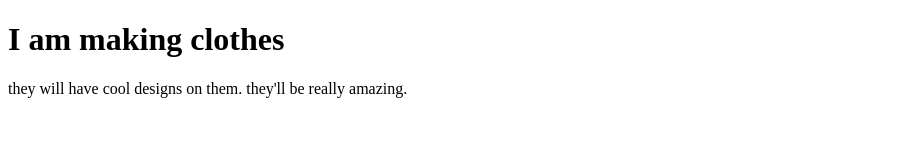
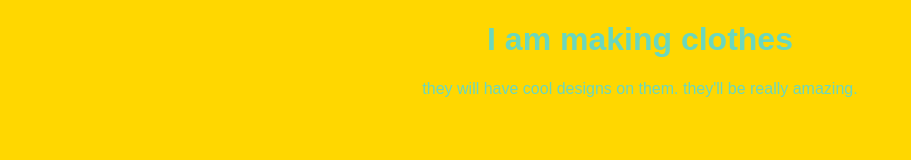
Before and after one commit to Krael7295/Krael7295.github.io, a plain HTML site: page index.html in a window 1280 px wide. Shown: the whole page, without its empty margins (0-911 px from the left). Drawn offline with Linux system fonts and the light colour scheme.

Commit message:
Update index.html

```diff
--- a/index.html
+++ b/index.html
@@ -3,9 +3,9 @@
 <head>
   <title> Kendall's Blog</title>
 </head>
-<body>
-  <h1> I am making clothes</h1>
-  <p> they will have cool designs on them. they'll be really amazing.</p>
+<body style="background-color:gold">
+  <h1 style= "font-family: Arial;color: #6AD7BE;text-align:center"> I am making clothes</h1>
+  <p style= "font-family: Arial;color: #6AD7BE;text-align: center"> they will have cool designs on them. they'll be really amazing.</p>
 
 </body>
-<?html>
+</html>
```
